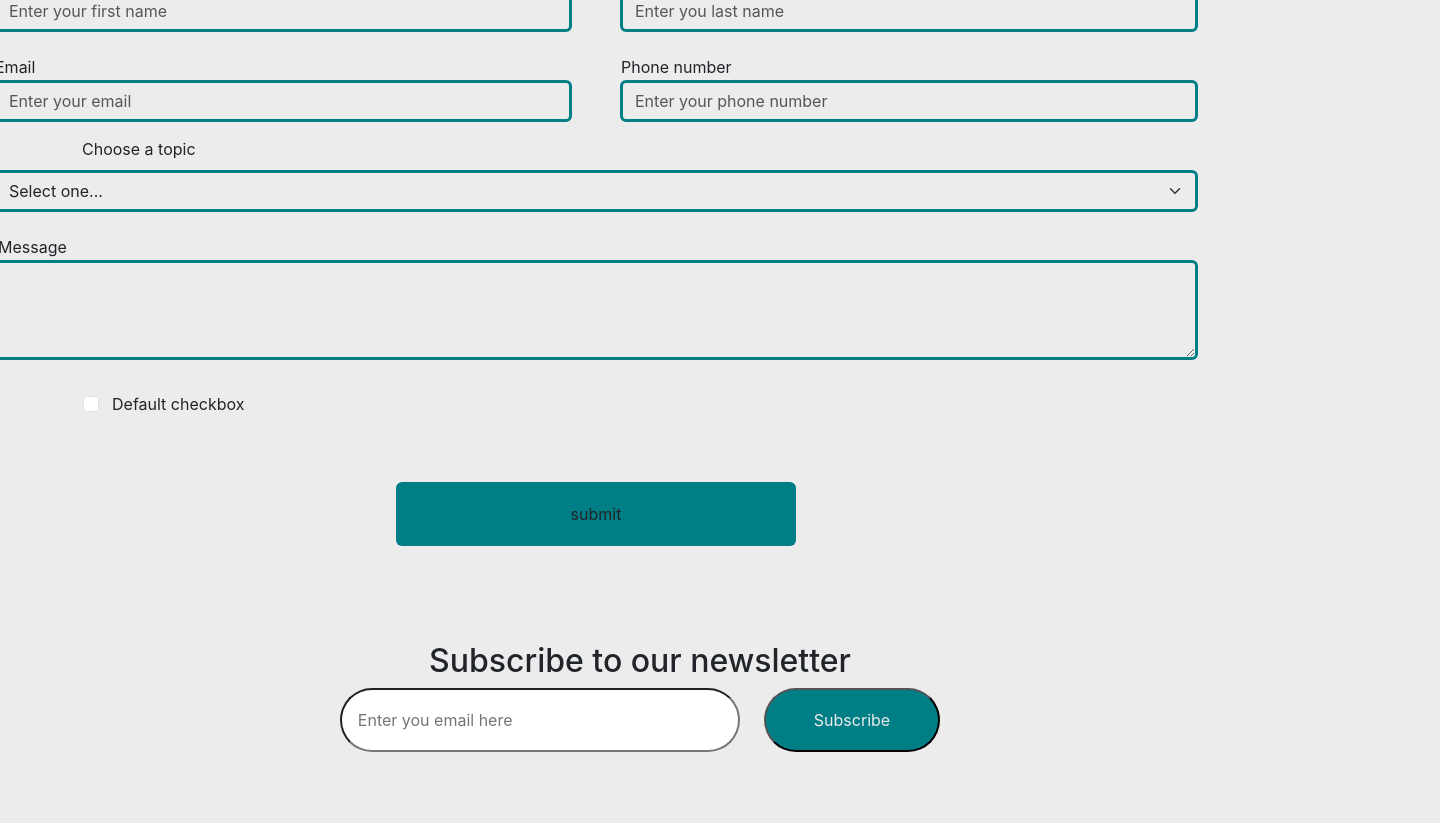
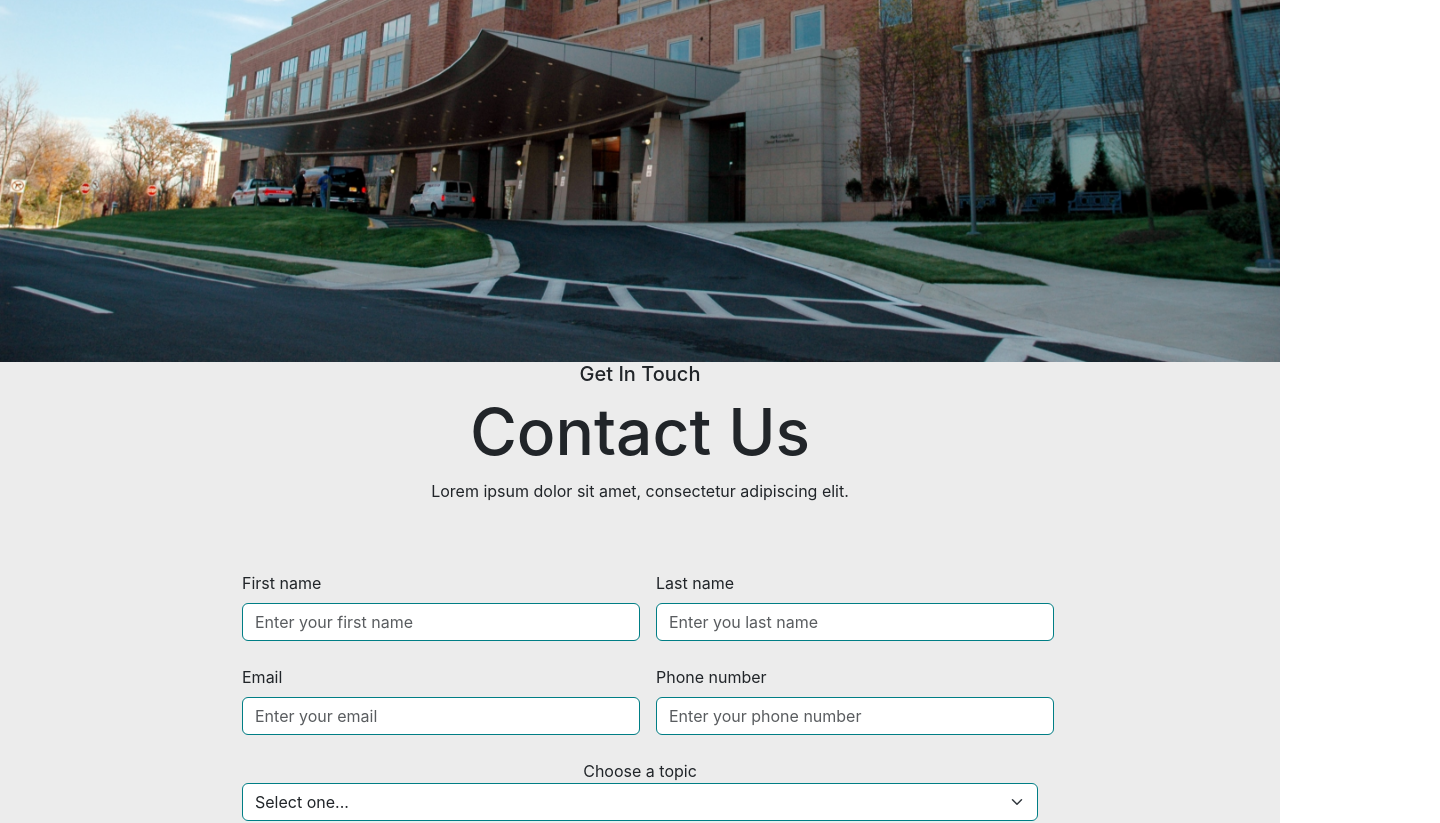
Before and after one commit to E-DoctorApp/E-DoctorApp, a React (Create React App) app in the folder client/: page / in a window 1280 px wide. Shown: the part 1320-2143 px from the top of the page, 1440 px wide, since content can reach past the window. Built offline with nearby package versions, Linux system fonts and the light colour scheme; a web font is replaced by a local one.

Commit message:
fixed all the css isssues

```diff
--- a/client/src/App.tsx
+++ b/client/src/App.tsx
@@ -12,32 +12,10 @@ function App() {
   return (
     <div className="App">
       <NavBar />
-
-
-
+      <Login />
       <ContactUs />
-
-
-
-
-
-      <DoctorProfile />
-      {/* <ContactUs/> */}
-      {/* <NavBar /> */}
-
-
-      <Login />
-
-
-
-      {/* <DoctorProfile/> */}
-
-      {/* <LandingPage /> */}
-
-
-
-
-
+      <DoctorProfile/>
+      <LandingPage />
       <Footer />
     </div>
   );
--- a/client/src/components/contactUs/ContactUS.tsx
+++ b/client/src/components/contactUs/ContactUS.tsx
@@ -4,65 +4,92 @@ import img from "../../assets/images/hospital.png"
 import "./style.css"
 const ContactUs = () => {
     return (
-        <div>
-            <img src={img} alt="hospital" />
-            <div className="container">
-                <div className="mainInputsContainer">
+        <div style={{ background: "#ececec" }}>
+            <div style={{ width: "100%" }}>
+                <img style={{ width: "100%" }} src={img} alt="hospital" />
+            </div>
+            <div className="container" >
                 <div className="titles">
                     <h5 style={{ fontSize: "21.33px;" }}>Get In Touch</h5>
                     <h1 style={{ fontSize: "64px" }}>Contact Us</h1>
                     <p style={{ fontSize: "24px;" }}>Lorem ipsum dolor sit amet, consectetur adipiscing elit.</p>
                 </div>
-                    <div className="te3baLa3bed" >
-                        <form className="row g-5">
-                            <div className="col-md-6">
+                <div className="contact-us-form-wrapper-all-of-all" >
+                    <div className="d-flex gap-3">
+                        <div className="col-md-6 d-flex flex-column align-items-start">
                             <label htmlFor="inputEmail4" className="form-label">First name</label>
-                                <input type="text" className="form-control" id="inputEmail4" placeholder="Enter your first name" />
+                            <input type="text" className="form-control border" id="inputEmail4" placeholder="Enter your first name" />
                         </div>
-                            <div className="col-md-6">
+                        <div className="col-md-6 d-flex flex-column align-items-start">
                             <label htmlFor="inputPassword4" className="form-label">Last name</label>
-                                <input type="password" className="form-control" id="inputPassword4" placeholder="Enter you last name" />
+                            <input type="password" className="form-control border" id="inputPassword4" placeholder="Enter you last name" />
                         </div>
-                            <div className="col-md-6">
+                    </div>
+                    <div className="d-flex gap-3">
+                        <div className="col-md-6 d-flex flex-column align-items-start">
                             <label htmlFor="inputEmail4" className="form-label">Email</label>
-                                <input type="email" className="form-control" id="inputEmail4" placeholder="Enter your email" />
+                            <input type="email" className="form-control border" id="inputEmail4" placeholder="Enter your email" />
                         </div>
-                            <div className="col-md-6">
+                        <div className="col-md-6 d-flex flex-column align-items-start">
                             <label htmlFor="inputPassword4" className="form-label">Phone number</label>
-                                <input type="password" className="form-control" id="inputPassword4" placeholder="Enter your phone number" />
+                            <input type="password" className="form-control border" id="inputPassword4" placeholder="Enter your phone number" />
+                        </div>
                     </div>
                     <div className="col-12">
                         <label htmlFor="inputAddress" className="form-label-wahadha">Choose a topic</label>
-                                <select className="form-select" id="validationCustom04" required>
+                        <select className="form-select border" id="validationCustom04" required>
                             <option selected disabled value="">Select one...</option>
                             <option>Select one...</option>
                         </select>
                     </div>
                     <div className="form-floating">
+                    </div>
                     <label htmlFor="floatingTextarea2" className="messageLabel" >Message</label>
-                                <textarea className="form-control" placeholder="aretzgrhtfjf" id="floatingTextarea2" style={{ height: '100px' }}></textarea>
-                            </div>
-                            <div className="form-check">
+                    <textarea className="form-control border" placeholder="Type Your message" id="floatingTextarea2" style={{ height: '100px' }}></textarea>
+                    <div className="form-check d-flex gap-3">
                         <input className="form-check-input" type="checkbox" value="" id="flexCheckDefault" />
-                                <label className="form-check-label" htmlFor="flexCheckDefault">Default checkbox</label>
+                        <label className="form-check-label" htmlFor="flexCheckDefault">I accept the terms</label>
                     </div>
                     <div className="col-12">
-                                <button type="submit" className="btn btn-primary_y btn-removeHover">submit</button>
+                        <button type="submit" style={{
+                            height: "3.5rem",
+                            width: "25rem",
+                            color: "#fff",
+                            transform: "capitalize",
+                            padding: "1rem 0rem",
+                            borderRadius: "0.5rem",
+                            background: "#007E85"
+                        }} className="btn btn-primary_y btn-removeHover">Submit</button>
                     </div>
-                        </form><br /><br /><br /><br />
-                        <div className="search-bottom-Maincontainer">
                     <div>
                         <h2>Subscribe to our newsletter</h2>
-                                <div className="search-bottom-container d-flex gap-4">
-                                    <input className="bottom-input" type="text" placeholder="Enter you email here" />
-                                    <button className="last-button">Subscribe</button>
+                        <div className="search-bottom-container d-flex gap-4 justify-content-center">
+                            <input style={{
+                                width: "26rem",
+                                height: "3rem",
+                                borderRadius: "3.25rem",
+                                background: "#fff",
+                                paddingLeft: "1rem",
+                                border: "none"
+
+                            }} type="text" placeholder="Enter you email here" />
+                            <button className="last-button d-flex align-items-center justify-content-center"
+                                style={{
+                                    border:"none",
+                                    height: "3rem",
+                                    width: "9rem",
+                                    color: "#fff",
+                                    transform: "capitalize",
+                                    padding: "1rem 0rem",
+                                    borderRadius: "2rem",
+                                    background: "#007E85"
+                                }}
+                            >Subscribe</button>
                         </div>
                     </div>
                 </div>
             </div>
-                </div>
-            </div>
-        </div>
+        </div >
     )
 }
 
--- a/client/src/components/contactUs/style.css
+++ b/client/src/components/contactUs/style.css
@@ -1,131 +1,21 @@
-body {
-    background-color: #ECECEC;
+.container {
+    width: 80% !important;
+    background: #ececec;
 }
 
-.container {
-    margin-bottom: 115px
+.contact-us-form-wrapper-all-of-all {
+    display: flex;
+    flex-direction: column;
+    justify-content: center;
+    gap: 1.5rem;
+    height: 100vh;
+    /* width: 80%; */
+    padding: 0rem 10rem;
 }
-
-/* .mainImg {
-    position: relative;
-    transform: translate(-5%, -5%);
-    margin-bottom: 30px;
-} */
-.hospital{
-    width: 100%;
-    object-fit: contain;
-}
-
-.hospital {}
-
-.mainInputsContainer {}
-
-.titles {
-    margin-bottom: 115px;
-}
-
-.te3baLa3bed {
-    position: relative;
-}
-
-.col-md-6 {
-    position: relative;
-}
-
-.form-label {
-    position: absolute;
-    top: -25px;
-    left: 25px;
 
 
 
 
+.border{
+    border: 0.1rem solid #007e85 !important;
 }
-
-.form-control {
-    border-width: 3px;
-    border-color: rgba(0, 126, 133, 1);
-    background-color: #ECECEC;
-}
-
-.form-floating {
-    position: relative;
-}
-
-.form-check-input {
-    position: absolute;
-    top: 450px;
-    left: 25px;
-}
-
-.form-check-label {
-    position: absolute;
-    top: 450px;
-    left: 30px;
-}
-
-.form-select {
-    border-width: 3px;
-    border-color: rgba(0, 126, 133, 1);
-    ;
-    background-color: #ECECEC;
-}
-
-.col-12 {
-    /* margin-bottom: 18px; */
-}
-
-.btn-primary_y {
-    width: 25rem;
-    height: 4rem;
-    background-color: rgba(0, 126, 133, 1);
-
-}
-
-.messageLabel {
-    position: absolute;
-    top: -42px !important;
-    left: 15px !important;
-}
-
-.form-label-wahadha {
-    position: absolute;
-    top: 195px;
-    left: 0px;
-}
-
-.search-bottom {
-    /* margin-top: 35px !important; */
-}
-
-.search-bottom-Maincontainer {
-    display: flex !important;
-    width: 100%;
-    justify-content: center;
-    align-items: center;
-}
-
-.search-bottom-container {
-    display: flex;
-    position: relative;
-}
-
-.bottom-input {
-    border-radius: 3rem;
-    width: 25rem;
-    height: 4rem;
-    padding-left: 1rem;
-
-}
-
-.last-button {
-    border-radius: 3rem;
-    padding: 1rem 3rem;
-    color: #ECECEC;
-    background-color: rgba(0, 126, 133, 1);
-
-}
-
-.btn-removeHover:hover {
-    background: rgba(0, 126, 133, 1);
-}
```
Lines whose indentation alone changed are shown as unchanged.
